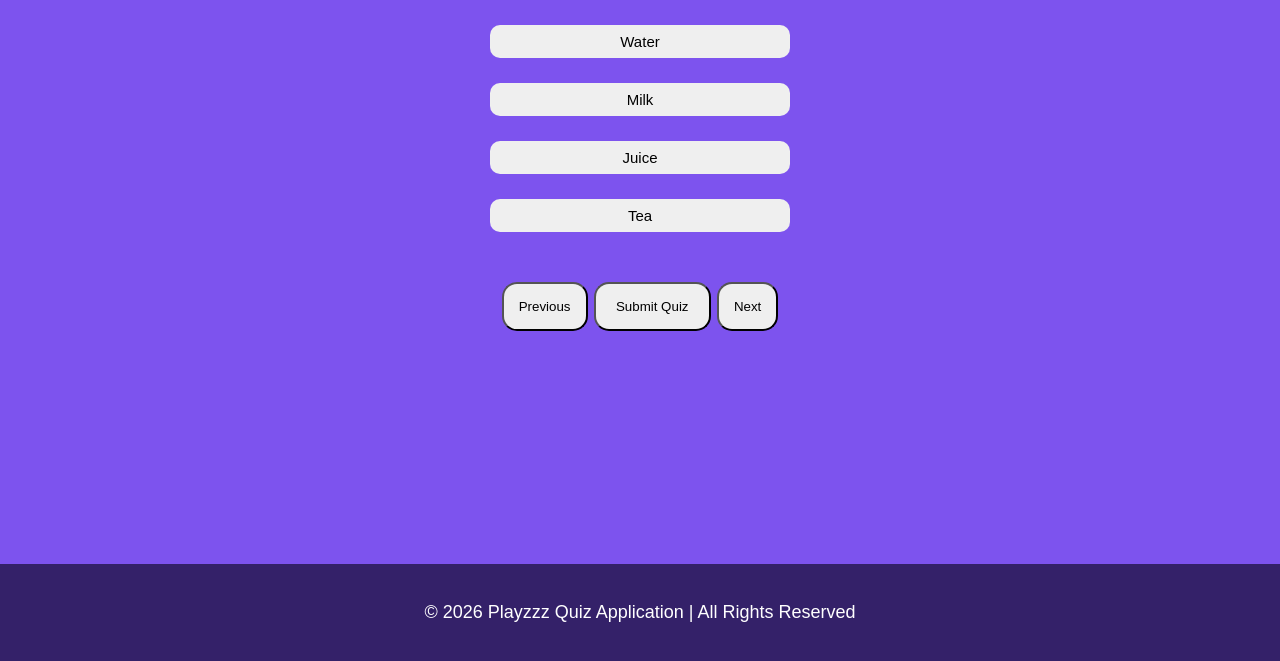
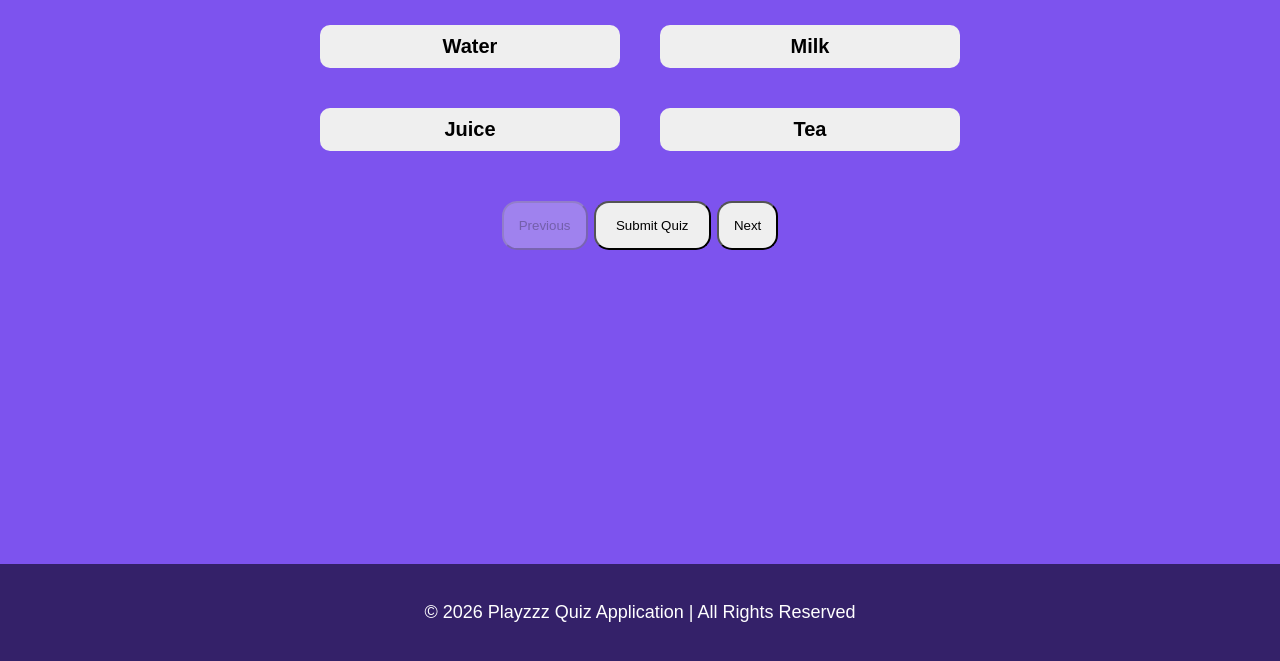
Before and after one commit to megha-gupta-intimetec/quiz_application, a website with bundled scripts: page quiz.html in a window 1280 px wide. Shown: the part 139-800 px from the top of the page. Built offline with nearby package versions, Linux system fonts and the light colour scheme.

```diff
--- a/src/script.ts
+++ b/src/script.ts
@@ -31,6 +31,14 @@
 
   showQuestion();
 }
+function updateButtonStates() {
+  const prevButton =
+    document.querySelector<HTMLButtonElement>(".previousbutton");
+  const nextButton = document.querySelector<HTMLButtonElement>(".nextbutton");
+  if (!prevButton || !nextButton) return;
+  prevButton.disabled = currentQuestionIndex === 0;
+  nextButton.disabled = currentQuestionIndex === questions.length - 1;
+}
 
 function showQuestion() {
   const questionHeading =
@@ -43,6 +51,7 @@
   const currentQuestion = questions[currentQuestionIndex];
 
   questionHeading.textContent = currentQuestion.question;
+  updateButtonStates();
 
   renderOptions(optionButtons, currentQuestion);
 }
@@ -135,8 +144,3 @@
 });
 
 loadQuizData();
-
-const allAnswered = selectedAnswers.every((ans) => ans !== null);
-if (!allAnswered) {
-  alert("Please answer all questions before submitting!");
-}
--- a/style.css
+++ b/style.css
@@ -81,13 +81,16 @@
 
 
 .quizOption{
-    display: flex;
-    flex-direction: column;
-    width: 300px;
+    display: grid;
+    grid-template-columns:repeat(2,1fr);
+
+    grid-template-rows: auto;
+
+    width: 50%;
     border: wheat;
     text-align: center;
 
-   gap: 25px;
+   gap: 40px;
    color: rgb(58, 55, 55);
   margin: auto;
   border: black;
@@ -96,6 +99,7 @@
 
  font-weight: dark;
  font-size: 40px;
+ font-weight: bold;
  font-family: Arial, Helvetica, sans-serif;
 
 
@@ -122,9 +126,10 @@
 .buttonquiz{
     border: black;
     border-radius: 10px;
-    padding: 8px;
+    padding: 10px;
     font-family:Arial, Helvetica, sans-serif;
-    font-size: 15px;
+    font-size: 20px;
+    font-weight: bold;
 }
 
 .buttons{
```
Also changed, not shown: dist/script.js, 1 other file.
